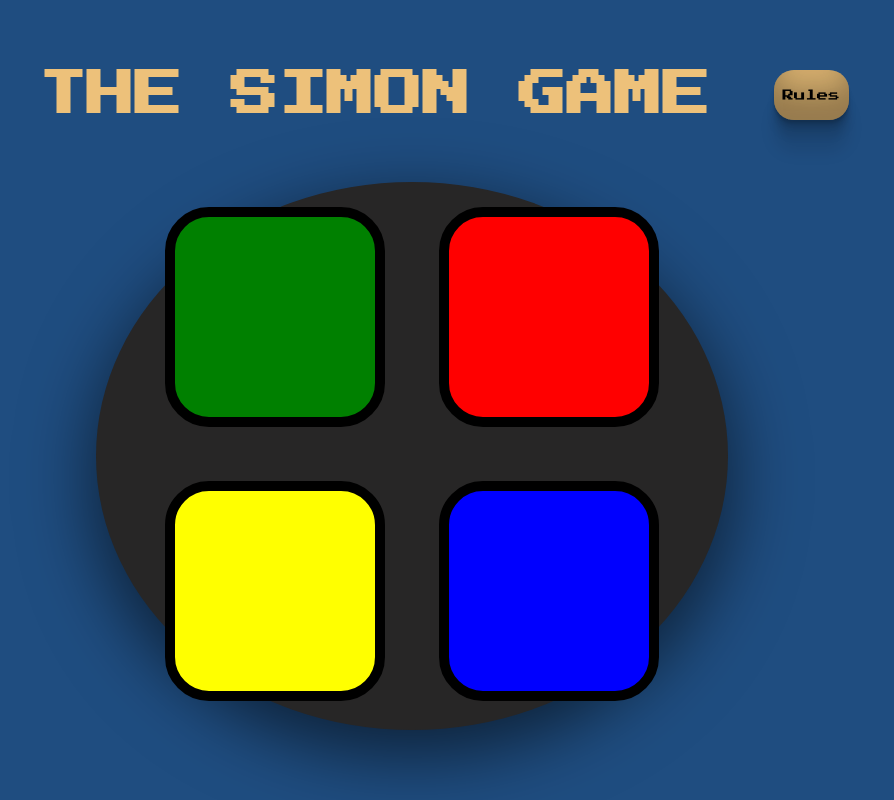
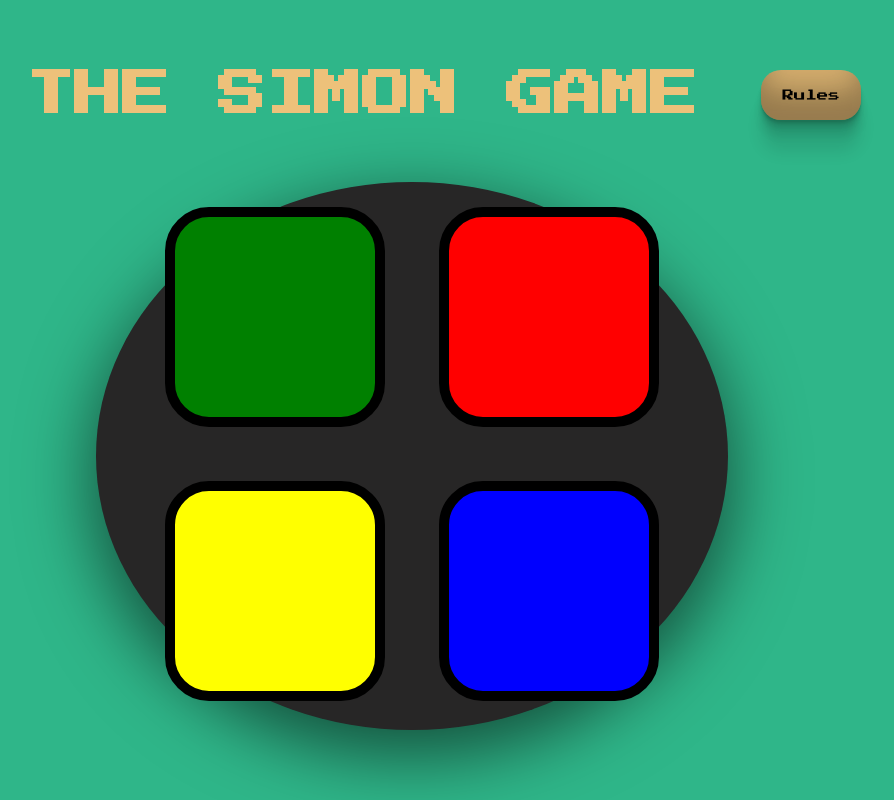
Before and after one commit to Risheeshh/Simon-Game, a plain HTML site: page index.html in a window 1280 px wide. Shown: the whole page, without its empty margins (228-1122 px from the left). Drawn offline with nearby package versions, Linux system fonts and the light colour scheme; a web font is replaced by a local one.

Commit message:
Update styles.css

```diff
--- a/styles.css
+++ b/styles.css
@@ -1,6 +1,6 @@
 body {
   text-align: center;
-  background-color: #1f4d80;
+  background-color: rgb(47, 182, 137);
 }
 
 #level-title {
@@ -19,7 +19,7 @@ body {
 
 .rules{
   height: 50px;
-  width: 75px;
+  width: 100px;
   border: none;
   border-radius: 20px;
   background-color: #edc17a;
```
